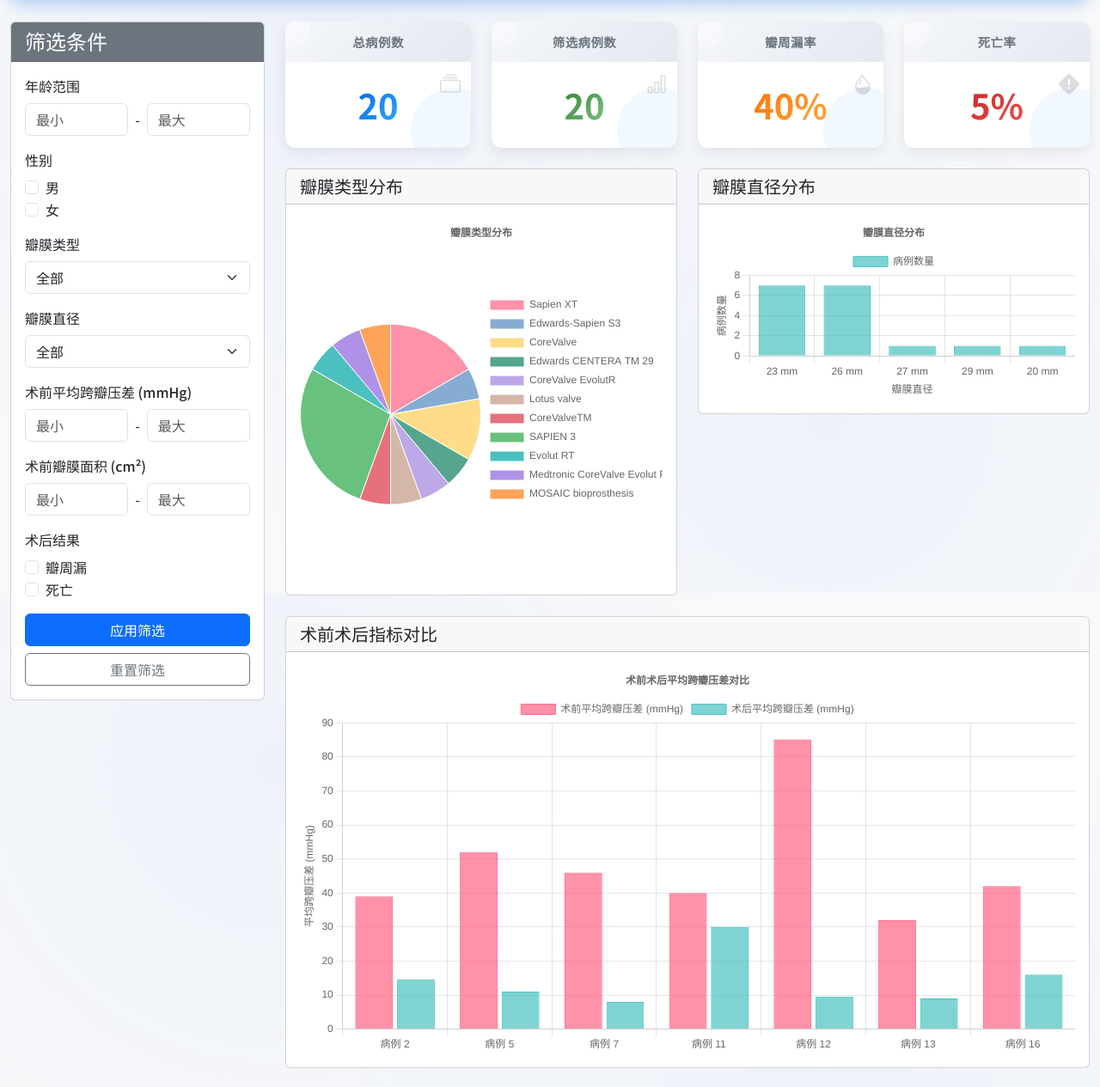
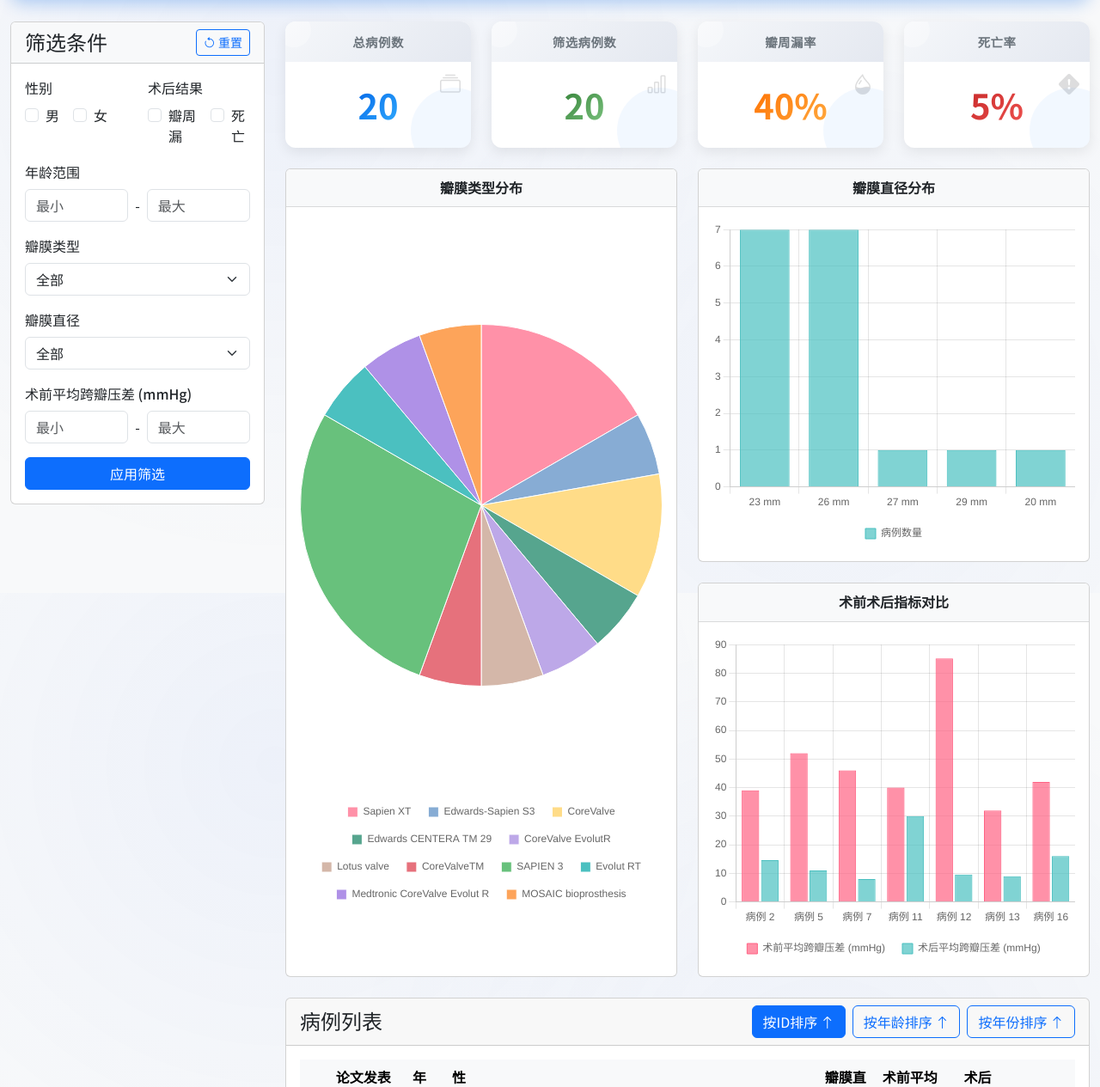
Before and after one commit to MaulbeereR/TAVI_Pre, a plain HTML site: page index.html in a window 1280 px wide. Shown: the part 110-1375 px from the top of the page at 86% size. Drawn offline with nearby package versions, Linux system fonts and the light colour scheme.

Commit message:
优化体验和视觉

```diff
--- a/app.js
+++ b/app.js
@@ -42,8 +42,8 @@ function initializeData() {
     // 设置总病例数
     totalCasesEl.textContent = taviCases.length;
 
-    // 初始显示所有病例
-    filteredCases = [...taviCases];
+    // 初始显示所有病例并按ID排序
+    filteredCases = [...taviCases].sort((a, b) => a.id - b.id);
     filteredCasesEl.textContent = filteredCases.length;
 
     // 计算并显示瓣周漏率和死亡率
@@ -128,12 +128,21 @@ function initValveTypeChart() {
         },
         options: {
             responsive: true,
+            maintainAspectRatio: false,
             plugins: {
                 legend: {
-                    position: 'right',
+                    position: 'bottom',
+                    labels: {
+                        usePointStyle: true,
+                        pointStyle: 'rect',
+                        padding: 20,
+                        font: {
+                            size: 12
+                        }
+                    }
                 },
                 title: {
-                    display: true,
+                    display: false,
                     text: '瓣膜类型分布'
                 }
             }
@@ -173,24 +182,21 @@ function initValveDiameterChart() {
         },
         options: {
             responsive: true,
-            scales: {
-                y: {
-                    beginAtZero: true,
-                    title: {
-                        display: true,
-                        text: '病例数量'
+            maintainAspectRatio: false,
+            plugins: {
+                legend: {
+                    position: 'bottom',
+                    labels: {
+                        usePointStyle: true,
+                        pointStyle: 'rect',
+                        padding: 20,
+                        font: {
+                            size: 12
+                        }
                     }
                 },
-                x: {
-                    title: {
-                        display: true,
-                        text: '瓣膜直径'
-                    }
-                }
-            },
-            plugins: {
                 title: {
-                    display: true,
+                    display: false,
                     text: '瓣膜直径分布'
                 }
             }
@@ -245,18 +251,21 @@ function initPrePostComparisonChart() {
         },
         options: {
             responsive: true,
-            scales: {
-                y: {
-                    beginAtZero: true,
-                    title: {
-                        display: true,
-                        text: '平均跨瓣压差 (mmHg)'
+            maintainAspectRatio: false,
+            plugins: {
+                legend: {
+                    position: 'bottom',
+                    labels: {
+                        usePointStyle: true,
+                        pointStyle: 'rect',
+                        padding: 20,
+                        font: {
+                            size: 12
+                        }
                     }
-                }
-            },
-            plugins: {
+                },
                 title: {
-                    display: true,
+                    display: false,
                     text: '术前术后平均跨瓣压差对比'
                 }
             }
@@ -374,11 +383,7 @@ function showCaseDetail(caseId) {
 
     // 填充报告信息
     document.getElementById('modal-doi').textContent = caseItem.doi || 'N/A';
-    document.getElementById('modal-year').textContent = caseItem.year || 'N/A';
-    document.getElementById('modal-source').textContent = caseItem.source || 'N/A';
     document.getElementById('modal-title').textContent = caseItem.title || 'N/A';
-    document.getElementById('modal-author').textContent = caseItem.author || 'N/A';
-    document.getElementById('modal-pmid').textContent = caseItem.pmid || 'N/A';
 
     // 处理PDF和图片按钮
     const openPdfBtn = document.getElementById('open-pdf-btn');
@@ -432,8 +437,6 @@ function applyFilters() {
     const valveDiameter = document.getElementById('valve-diameter').value;
     const meanGradientMin = document.getElementById('mean-gradient-min').value;
     const meanGradientMax = document.getElementById('mean-gradient-max').value;
-    const valveAreaMin = document.getElementById('valve-area-min').value;
-    const valveAreaMax = document.getElementById('valve-area-max').value;
     const paravalvularLeak = document.getElementById('paravalvular-leak').checked;
     const death = document.getElementById('death').checked;
 
@@ -496,22 +499,6 @@ function applyFilters() {
             }
         }
 
-        // 瓣膜面积筛选
-        if (valveAreaMin || valveAreaMax) {
-            const valveArea = parseFloat(caseItem.Pre_Info.Valve_Area);
-            if (isNaN(valveArea)) {
-                return false;
-            }
-
-            if (valveAreaMin && valveArea < parseFloat(valveAreaMin)) {
-                return false;
-            }
-
-            if (valveAreaMax && valveArea > parseFloat(valveAreaMax)) {
-                return false;
-            }
-        }
-
         // 瓣周漏筛选
         if (paravalvularLeak && caseItem.Result.Paravalvular_Leak !== true) {
             return false;
@@ -568,6 +555,14 @@ function updateCharts() {
 
 // 排序病例
 function sortCases(sortBy) {
+    // 移除所有按钮的高亮状态
+    document.querySelectorAll('.btn-outline-primary').forEach(btn => {
+        btn.classList.remove('active');
+    });
+
+    // 为当前排序按钮添加高亮状态
+    document.getElementById(`sort-by-${sortBy}`).classList.add('active');
+
     // 切换排序方向
     sortStates[sortBy].ascending = !sortStates[sortBy].ascending;
 
--- a/index.html
+++ b/index.html
@@ -26,29 +26,49 @@
             <!-- 左侧筛选面板 -->
             <div class="col-md-3">
                 <div class="card mb-4">
-                    <div class="card-header bg-secondary text-white">
-                        <h4>筛选条件</h4>
+                    <div class="card-header bg-light text-dark">
+                        <div class="d-flex justify-content-between align-items-center">
+                            <h4 class="mb-0">筛选条件</h4>
+                            <button type="button" id="reset-filter" class="btn btn-outline-primary btn-sm"><i class="bi bi-arrow-counterclockwise"></i> 重置</button>
+                        </div>
                     </div>
                     <div class="card-body">
                         <form id="filter-form">
+                            <div class="row mb-3">
+                                <div class="col-md-6">
+                                    <label class="form-label">性别</label>
+                                    <div class="d-flex">
+                                        <div class="form-check me-3">
+                                            <input class="form-check-input" type="checkbox" value="Male" id="gender-male">
+                                            <label class="form-check-label" for="gender-male">男</label>
+                                        </div>
+                                        <div class="form-check">
+                                            <input class="form-check-input" type="checkbox" value="Female" id="gender-female">
+                                            <label class="form-check-label" for="gender-female">女</label>
+                                        </div>
+                                    </div>
+                                </div>
+                                <div class="col-md-6">
+                                    <label class="form-label">术后结果</label>
+                                    <div class="d-flex">
+                                        <div class="form-check me-3">
+                                            <input class="form-check-input" type="checkbox" value="true" id="paravalvular-leak">
+                                            <label class="form-check-label" for="paravalvular-leak">瓣周漏</label>
+                                        </div>
+                                        <div class="form-check">
+                                            <input class="form-check-input" type="checkbox" value="true" id="death">
+                                            <label class="form-check-label" for="death">死亡</label>
+                                        </div>
+                                    </div>
+                                </div>
+                            </div>
+
                             <div class="mb-3">
                                 <label for="age-range" class="form-label">年龄范围</label>
                                 <div class="d-flex">
                                     <input type="number" class="form-control me-2" id="age-min" placeholder="最小">
                                     <span class="align-self-center">-</span>
                                     <input type="number" class="form-control ms-2" id="age-max" placeholder="最大">
-                                </div>
-                            </div>
-
-                            <div class="mb-3">
-                                <label class="form-label">性别</label>
-                                <div class="form-check">
-                                    <input class="form-check-input" type="checkbox" value="Male" id="gender-male">
-                                    <label class="form-check-label" for="gender-male">男</label>
-                                </div>
-                                <div class="form-check">
-                                    <input class="form-check-input" type="checkbox" value="Female" id="gender-female">
-                                    <label class="form-check-label" for="gender-female">女</label>
                                 </div>
                             </div>
 
@@ -91,29 +111,7 @@
                                 </div>
                             </div>
 
-                            <div class="mb-3">
-                                <label for="valve-area-range" class="form-label">术前瓣膜面积 (cm²)</label>
-                                <div class="d-flex">
-                                    <input type="number" class="form-control me-2" id="valve-area-min" placeholder="最小" step="0.1">
-                                    <span class="align-self-center">-</span>
-                                    <input type="number" class="form-control ms-2" id="valve-area-max" placeholder="最大" step="0.1">
-                                </div>
-                            </div>
-
-                            <div class="mb-3">
-                                <label class="form-label">术后结果</label>
-                                <div class="form-check">
-                                    <input class="form-check-input" type="checkbox" value="true" id="paravalvular-leak">
-                                    <label class="form-check-label" for="paravalvular-leak">瓣周漏</label>
-                                </div>
-                                <div class="form-check">
-                                    <input class="form-check-input" type="checkbox" value="true" id="death">
-                                    <label class="form-check-label" for="death">死亡</label>
-                                </div>
-                            </div>
-
                             <button type="button" id="apply-filter" class="btn btn-primary w-100">应用筛选</button>
-                            <button type="button" id="reset-filter" class="btn btn-outline-secondary w-100 mt-2">重置筛选</button>
                         </form>
                     </div>
                 </div>
@@ -168,35 +166,42 @@
                 <!-- 图表区域 -->
                 <div class="row mb-4">
                     <div class="col-md-6">
-                        <div class="card">
+                        <div class="card chart-card">
                             <div class="card-header">
                                 <h5>瓣膜类型分布</h5>
                             </div>
                             <div class="card-body">
+                                <div class="chart-container" style="height: 800px;">
                                     <canvas id="valve-type-chart"></canvas>
                                 </div>
                             </div>
                         </div>
+                    </div>
                     <div class="col-md-6">
-                        <div class="card">
+                        <div class="row">
+                            <div class="col-12 mb-4">
+                                <div class="card chart-card">
                                     <div class="card-header">
                                         <h5>瓣膜直径分布</h5>
                                     </div>
                                     <div class="card-body">
+                                        <div class="chart-container" style="height: 380px;">
                                             <canvas id="valve-diameter-chart"></canvas>
                                         </div>
                                     </div>
                                 </div>
                             </div>
-
-                <div class="row mb-4">
-                    <div class="col-md-12">
-                        <div class="card">
+                            <div class="col-12">
+                                <div class="card chart-card">
                                     <div class="card-header">
                                         <h5>术前术后指标对比</h5>
                                     </div>
                                     <div class="card-body">
+                                        <div class="chart-container" style="height: 380px;">
                                             <canvas id="pre-post-comparison-chart"></canvas>
+                                        </div>
+                                    </div>
+                                </div>
                             </div>
                         </div>
                     </div>
@@ -206,15 +211,15 @@
                 <div class="card mb-4">
                     <div class="card-header d-flex justify-content-between align-items-center">
                         <h4>病例列表</h4>
-                        <div class="btn-group">
-                            <button type="button" class="btn btn-outline-primary" id="sort-by-match">
-                                按ID排序 <i class="bi bi-arrow-up" id="sort-by-match-arrow"></i>
+                        <div class="d-flex gap-2">
+                            <button id="sort-by-match" class="btn btn-outline-primary active">
+                                按ID排序 <i id="sort-by-match-arrow" class="bi bi-arrow-up"></i>
                             </button>
-                            <button type="button" class="btn btn-outline-primary" id="sort-by-age">
-                                按年龄排序 <i class="bi bi-arrow-up" id="sort-by-age-arrow"></i>
+                            <button id="sort-by-age" class="btn btn-outline-primary">
+                                按年龄排序 <i id="sort-by-age-arrow" class="bi bi-arrow-up"></i>
                             </button>
-                            <button type="button" class="btn btn-outline-primary" id="sort-by-year">
-                                按年份排序 <i class="bi bi-arrow-up" id="sort-by-year-arrow"></i>
+                            <button id="sort-by-year" class="btn btn-outline-primary">
+                                按年份排序 <i id="sort-by-year-arrow" class="bi bi-arrow-up"></i>
                             </button>
                         </div>
                     </div>
@@ -352,30 +357,6 @@
                             <h6>报告信息</h6>
                             <table class="table">
                                 <tr>
-                                    <th>DOI</th>
-                                    <td id="modal-doi"></td>
-                                </tr>
-                                <tr>
-                                    <th>PMID</th>
-                                    <td id="modal-pmid"></td>
-                                </tr>
-                                <tr>
-                                    <th>发表年份</th>
-                                    <td id="modal-year"></td>
-                                </tr>
-                                <tr>
-                                    <th>期刊来源</th>
-                                    <td id="modal-source"></td>
-                                </tr>
-                                <tr>
-                                    <th>标题</th>
-                                    <td id="modal-title"></td>
-                                </tr>
-                                <tr>
-                                    <th>作者</th>
-                                    <td id="modal-author"></td>
-                                </tr>
-                                <tr>
                                     <th>文件查看</th>
                                     <td>
                                         <button id="open-pdf-btn" class="btn btn-sm btn-outline-primary me-2">
@@ -385,6 +366,14 @@
                                             <i class="bi bi-images"></i> 查看详情
                                         </button>
                                     </td>
+                                </tr>
+                                <tr>
+                                    <th>DOI</th>
+                                    <td id="modal-doi"></td>
+                                </tr>
+                                <tr>
+                                    <th>标题</th>
+                                    <td id="modal-title"></td>
                                 </tr>
                             </table>
                         </div>
--- a/styles.css
+++ b/styles.css
@@ -324,7 +324,74 @@ header.bg-primary h1 {
 /* 图表容器样式 */
 .chart-container {
     position: relative;
-    height: 300px;
+    width: 100%;
+    margin: 0 auto;
+    display: flex;
+    justify-content: center;
+    align-items: center;
+}
+
+/* 图表卡片样式 */
+.chart-card {
+    height: 100%;
+    margin-bottom: 0;
+}
+
+.chart-card .card-body {
+    padding: 1rem;
+    display: flex;
+    flex-direction: column;
+    align-items: center;
+}
+
+/* 图表标题样式 */
+.chart-card .card-header {
+    background-color: #f8f9fa;
+    border-bottom: 1px solid rgba(0,0,0,.125);
+    padding: 0.75rem 1rem;
+    text-align: center;
+}
+
+.chart-card .card-header h5 {
+    margin: 0;
+    font-size: 1rem;
+    font-weight: 600;
+}
+
+/* 图表图例样式 */
+.chartjs-legend {
+    display: flex;
+    justify-content: center;
+    align-items: center;
+    margin-top: 1rem;
+}
+
+.chartjs-legend-item {
+    display: flex;
+    align-items: center;
+    margin: 0 1rem;
+}
+
+.chartjs-legend-item span {
+    margin-left: 0.5rem;
+}
+
+/* 图例标记样式 */
+.chartjs-legend-item .chartjs-legend-marker {
+    width: 12px;
+    height: 12px;
+    display: inline-block;
+    margin-right: 5px;
+    border-radius: 2px;
+}
+
+.chartjs-legend-item .chartjs-legend-marker::before {
+    content: '';
+    display: block;
+    width: 100%;
+    height: 100%;
+    background-color: inherit;
+    border-radius: 2px;
 }
 
 /* 高亮显示匹配的病例 */
```
Also changed, not shown: case-images.html (+25 -10 lines). Lines whose indentation alone changed are shown as unchanged.
